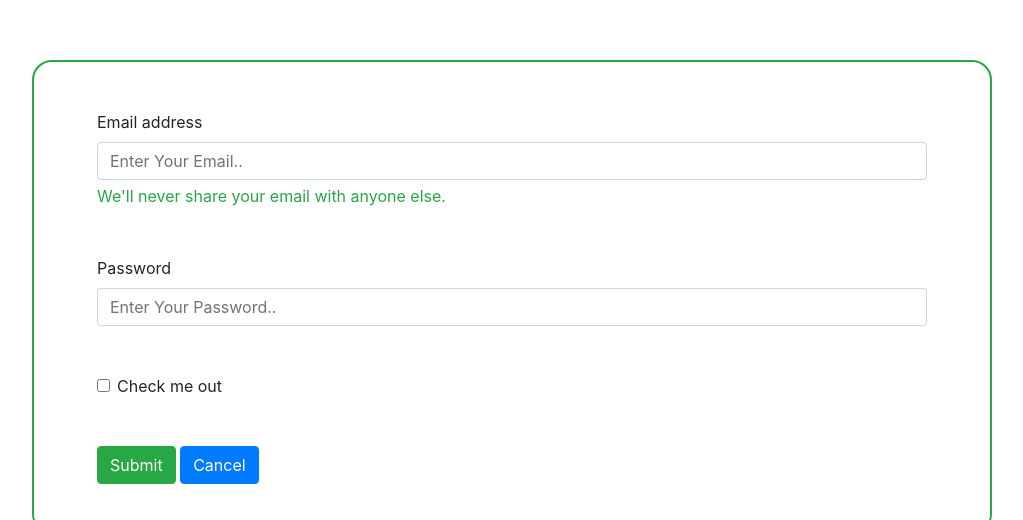
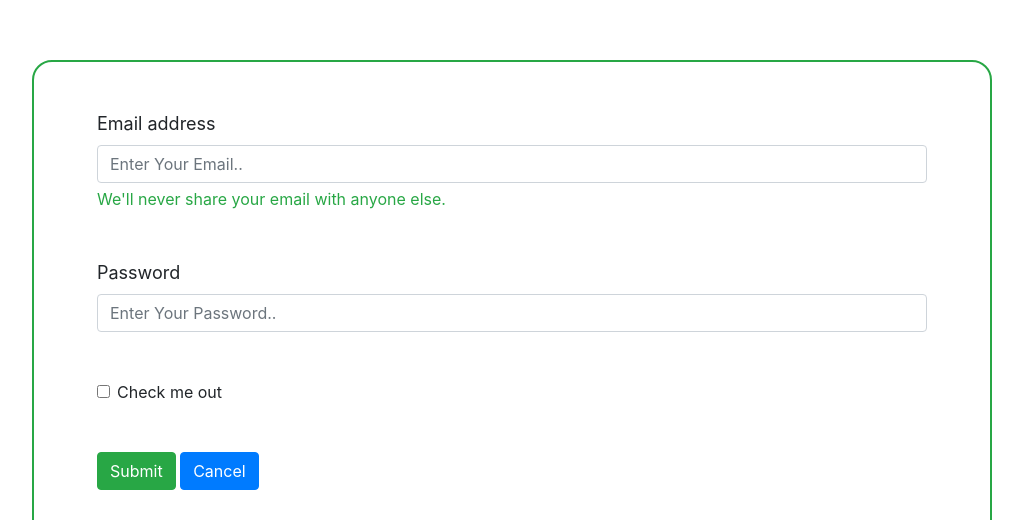
Before and after one commit to Sa3dMustafa/Bootstrap-templet, a plain HTML site: page index.html in a window 1280 px wide. Shown: the part 580-1100 px from the top of the page, without its empty margins (128-1151 px from the left). Drawn offline with Linux system fonts and the light colour scheme.

Commit message:
update index.html

```diff
--- a/index.html
+++ b/index.html
@@ -21,12 +21,12 @@
 
         <form class="p-5">
             <div class="mb-5">
-                <label for="exampleInputEmail1" class="form-label">Email address</label>
+                <label for="exampleInputEmail1" class="form-label" style="font-size: large;">Email address</label>
                 <input type="email" placeholder="Enter Your Email.." class="form-control" id="exampleInputEmail1" aria-describedby="emailHelp">
                 <div id="emailHelp" class="form-text text-success">We'll never share your email with anyone else.</div>
             </div>
             <div class="mb-5">
-                <label for="exampleInputPassword1" class="form-label">Password</label>
+                <label for="exampleInputPassword1" class="form-label" style="font-size: large;">Password</label>
                 <input type="password" placeholder="Enter Your Password.." class="form-control" id="exampleInputPassword1">
             </div>
             <div class="mb-5 form-check">
```
